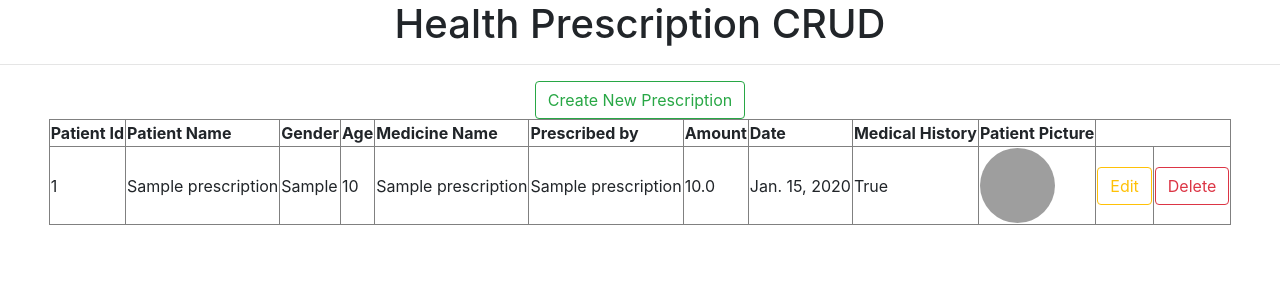
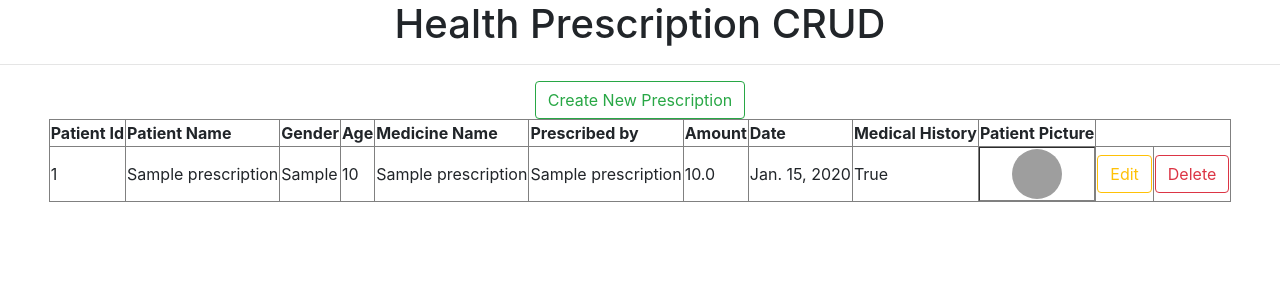
Before and after one commit to BadHacker-007/CRUD-Operation-Healthcare-Prescription.-, a Django app: page / in a window 1280 px wide. Shown: the top 300 px of the page. Run offline with Django 3.2, Linux system fonts and the light colour scheme; tables that the repository leaves empty hold one stand-in row (values such as "Sample post"); some libraries are stand-ins or nearby versions; grey boxes are pictures that could not be loaded.

Commit message:
minor eroor fix

```diff
--- a/crudoperation/crud/templates/index.html
+++ b/crudoperation/crud/templates/index.html
@@ -38,7 +38,7 @@
                 <td>{{result.price}}</td>
                 <td>{{result.prescription_date}}</td>
                 <td>{{result.history}}</td>
-                <td><img src="{{result.patientpic}}" style="border-radius:50%" width="75" height="75" alt="My image"> </td>
+                <td class="d-flex justify-content-center"><img src="{{result.patientpic}}" style="border-radius:50%" width="50" height="50" alt="My image"> </td>
                 <td><a href="Edit/{{result.id}}" class="btn btn-outline-warning btn-rounded" data-mdb-ripple-color="dark">Edit</a></td>
                 <td><a href="Delete/{{result.id}}" class="btn btn-outline-danger btn-rounded" data-mdb-ripple-color="dark">Delete</a></td>
 
--- a/crudoperation/crudoperation/settings.py
+++ b/crudoperation/crudoperation/settings.py
@@ -79,7 +79,7 @@ WSGI_APPLICATION = 'crudoperation.wsgi.application'
 DATABASES = {
     'default': {
         'ENGINE': 'django.db.backends.postgresql',
-        'NAME': 'pres',
+        'NAME': 'capstone',
         'USER': 'postgres',
         'PASSWORD': 'admin',
         'HOST': 'localhost',
```
Also changed, not shown: crudoperation/crud/migrations/0010_alter_empmodel_table.py (added), crudoperation/crud/migrations/0011_alter_empmodel_table.py (added), crudoperation/images/952e6314-6ad1-4fde-80e7-a6a4e953ee62.jfif (added), crudoperation/images/pp_0eanrG6.jfif (added), crudoperation/images/pp_JH5tZAA.jfif (added), crudoperation/images/pp_Qlz4CgQ.jfif (added).
